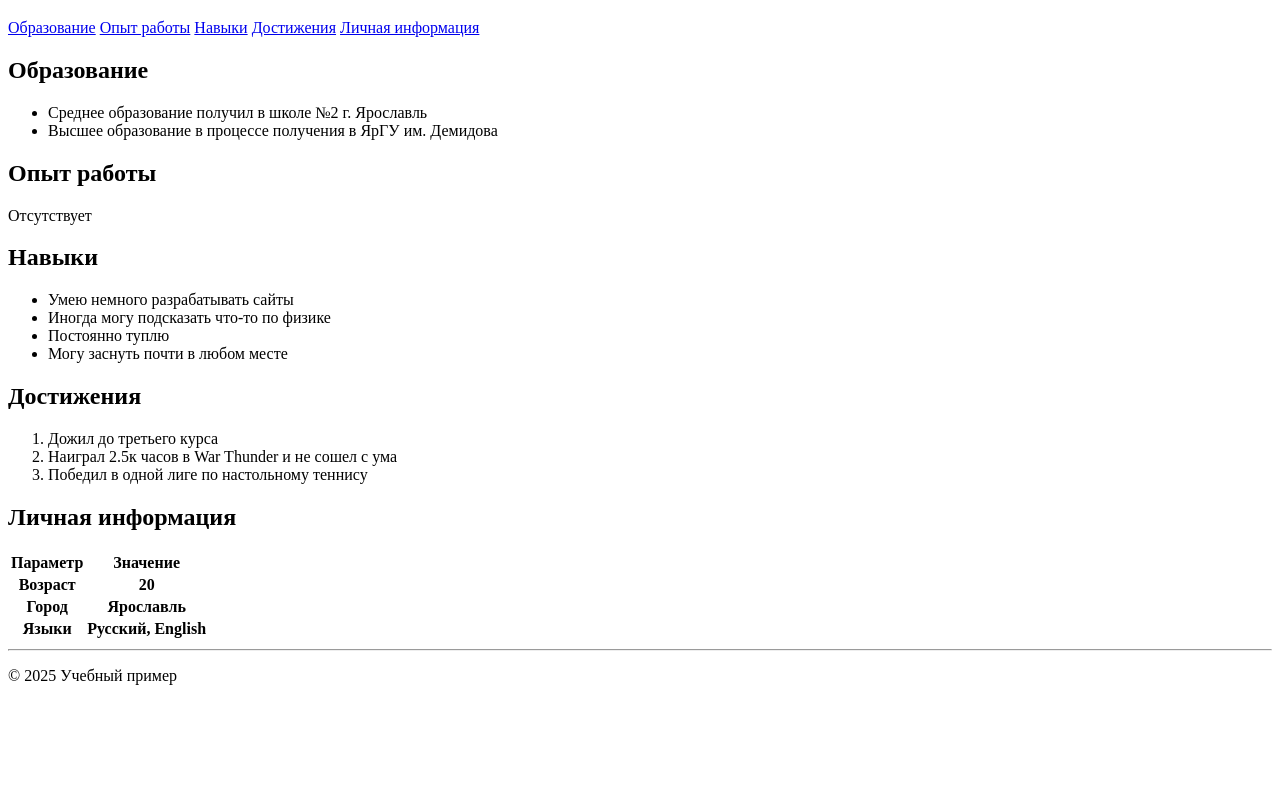
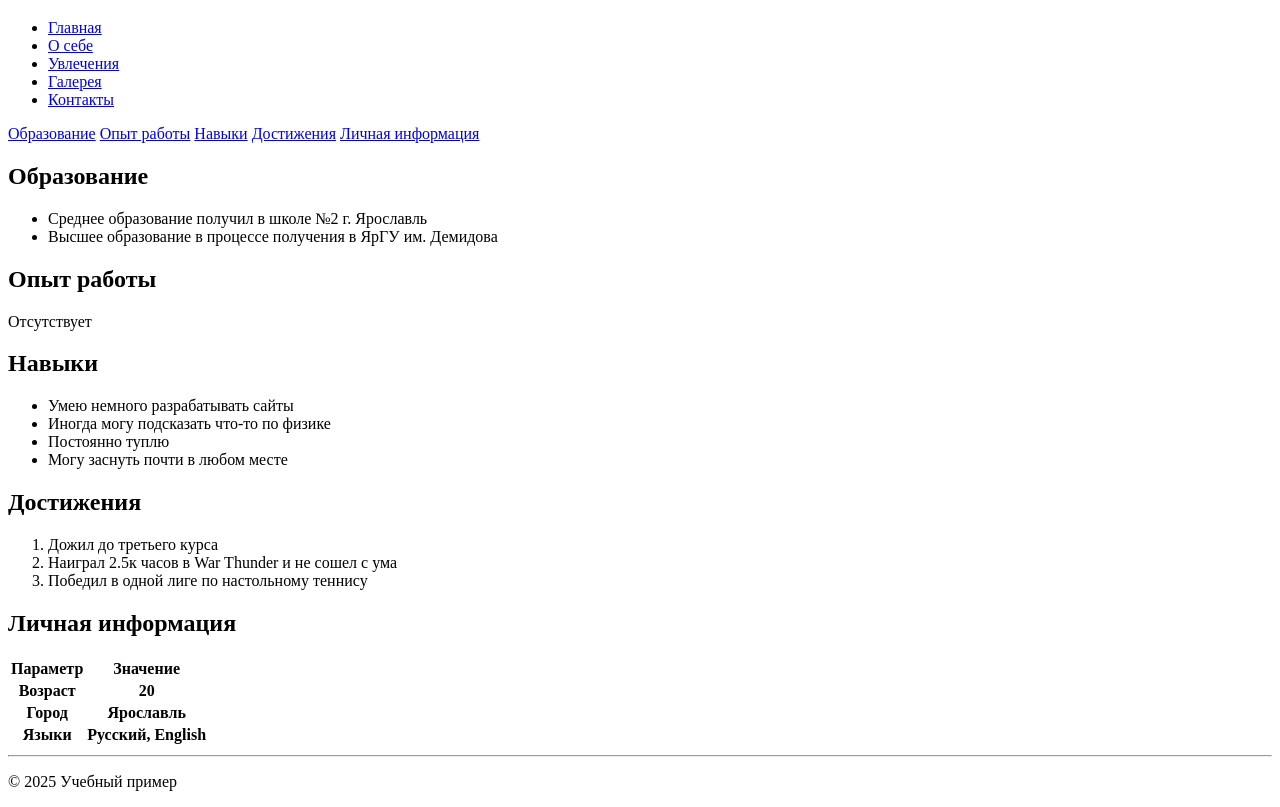
Before and after one commit to Qualeter/hw_1, a plain HTML site: page about.html in a window 1280 px wide. Shown: the part 61-868 px from the top of the page. Before the commit the page ends 800 px from the top, so only its background shows below. Drawn offline with Linux system fonts and the light colour scheme.

Commit message:
Правка 1

```diff
--- a/about.html
+++ b/about.html
@@ -9,6 +9,15 @@
     <h1>О себе</h1>
 
 <header>
+    <nav aria-label="Основное меню">
+      <ul>
+        <li><a href="index.html" class="active">Главная</a></li>
+        <li><a href="about.html">О себе</a></li>
+        <li><a href="hobbies.html">Увлечения</a></li>
+        <li><a href="gallery.html">Галерея</a></li>
+        <li><a href="contacts.html">Контакты</a></li>
+      </ul>
+    </nav>
     <nav>
 <a href="#education">Образование</a>
 <a href="#wrk_exp">Опыт работы</a>
```
Also changed, not shown: contacts.html (+9 -0 lines), gallery.html (+9 -0 lines), hobbies.html (+9 -0 lines).
